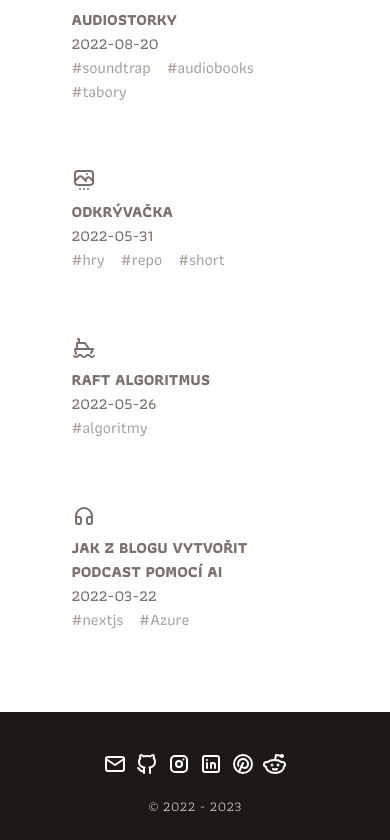
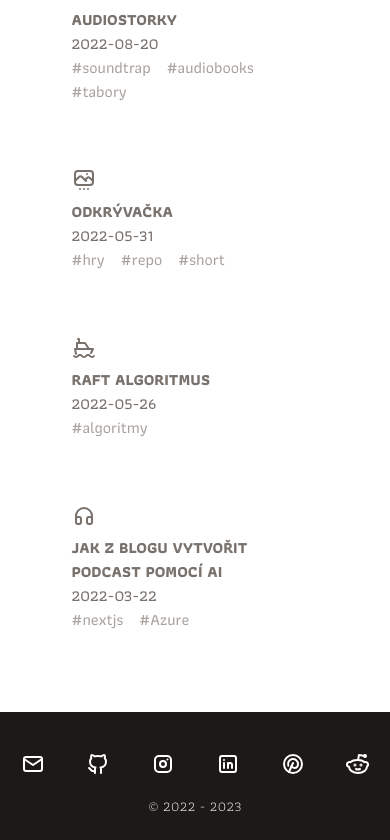
Before and after one commit to petrkucerak/blog, a Next.js app: page / in a window 390 px wide. Shown: the part 1680-2520 px from the top of the page. Built offline with nearby package versions, Linux system fonts and the light colour scheme; what tailwind-highlightjs would draw is missing.

Commit message:
Solve google test error

```diff
--- a/components/layout/footer.js
+++ b/components/layout/footer.js
@@ -12,7 +12,7 @@ export default function Footer() {
   const now = new Date();
   return (
     <footer className="bg-stone-900 mt-8 pt-10 pb-6">
-      <div className="container mx-auto flex justify-center text-white">
+      <div className="container mx-auto flex md:justify-center justify-around  text-white">
         <Link
           href="mailto:petr@khome.cz"
           target="_blank"
```
